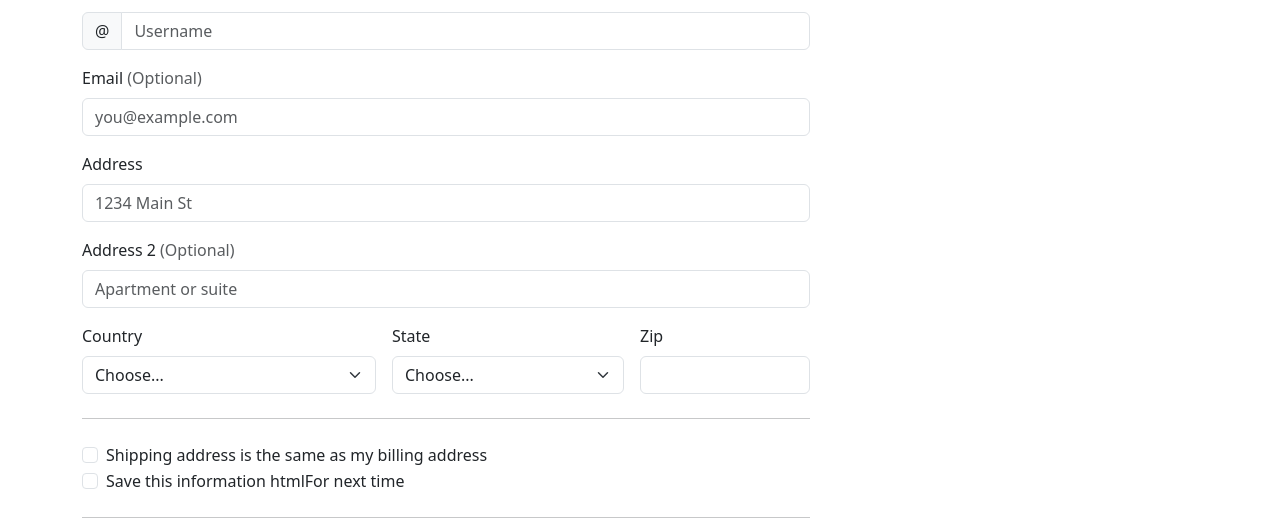
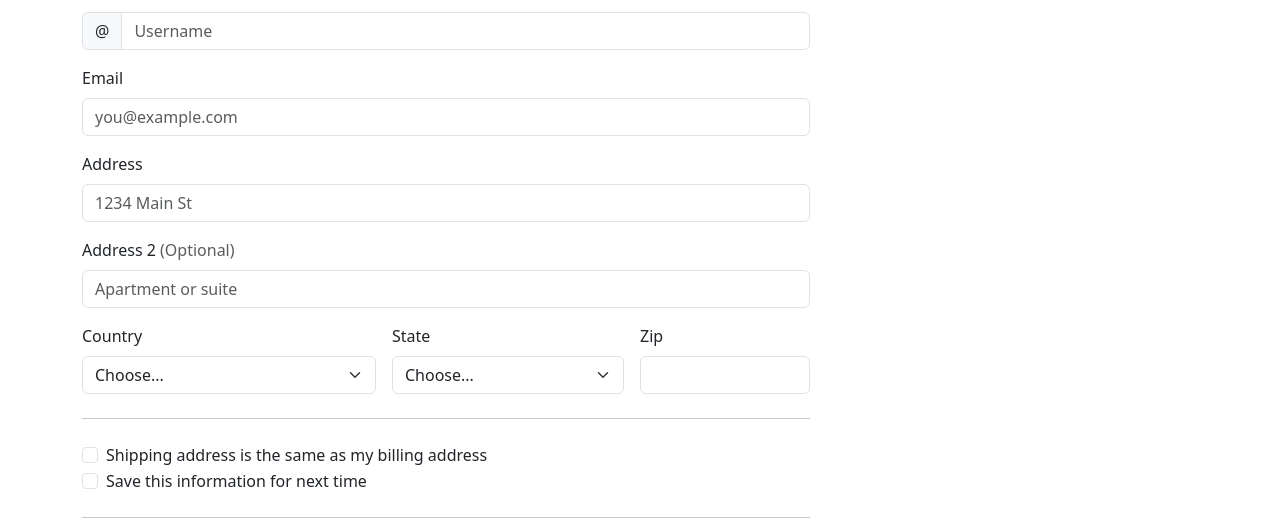
Before and after one commit to TheFelixAjibola/ecommerce, a React (Create React App) app: page /checkout in a window 1280 px wide. Shown: the part 277-800 px from the top of the page. Built offline with nearby package versions, Linux system fonts and the light colour scheme.

Commit message:
Items in checkout calculated with their quantities

```diff
--- a/src/component/Checkout.jsx
+++ b/src/component/Checkout.jsx
@@ -1,31 +1,3 @@
-// import React, { useEffect } from "react";
-// import { useSelector } from "react-redux";
-
-// const Checkout = () => {
-//   const state = useSelector((state) => state.handleCart);
-//   let total = 0;
-
-//   const itemList = (item) => {
-//     return (
-//       <li className="list-group-item d-flex justify-content-between lh-sm">
-//         <div>
-//           <h6 className="my-0">{item.title}</h6>
-//         </div>
-//         <span className="text-muted">${item.price}</span>
-//       </li>
-//     );
-//   };
-
-//   // state.forEach((item) => {
-//   //   total += item.price;
-//   // });
-
-//   useEffect(() => {
-//     state.forEach((item) => {
-//       total += item.qty * item.price;
-//     });
-//   }, [state]);
-
 import React, { useEffect, useState } from "react";
 import { useSelector } from "react-redux";
 
@@ -34,12 +6,20 @@ const Checkout = () => {
   const [total, setTotal] = useState(0); // Use state to store total
 
   const itemList = (item) => {
+    const itemTotal = item.qty * item.price; // Calculate item total
     return (
       <li className="list-group-item d-flex justify-content-between lh-sm">
         <div>
-          <h6 className="my-0">{item.title}</h6>
+          <h6 className="my-0">
+            {item.title}
+            {/* Display quantity */}
+          </h6>
+          <small className="text-muted">
+            (${item.price} x {item.qty}) =
+          </small>
         </div>
-        <span className="text-muted">${item.price}</span>
+        <div className="text-muted m-2">${itemTotal}</div>
+        {/* Display item total */}
       </li>
     );
   };
@@ -147,7 +127,7 @@ const Checkout = () => {
 
                 <div className="col-12">
                   <label htmlFor="email" className="form-label">
-                    Email <span className="text-muted">(Optional)</span>
+                    Email
                   </label>
                   <input
                     type="email"
@@ -250,7 +230,7 @@ const Checkout = () => {
                   id="save-info"
                 />
                 <label className="form-check-label" htmlFor="save-info">
-                  Save this information htmlFor next time
+                  Save this information for next time
                 </label>
               </div>
 
```
